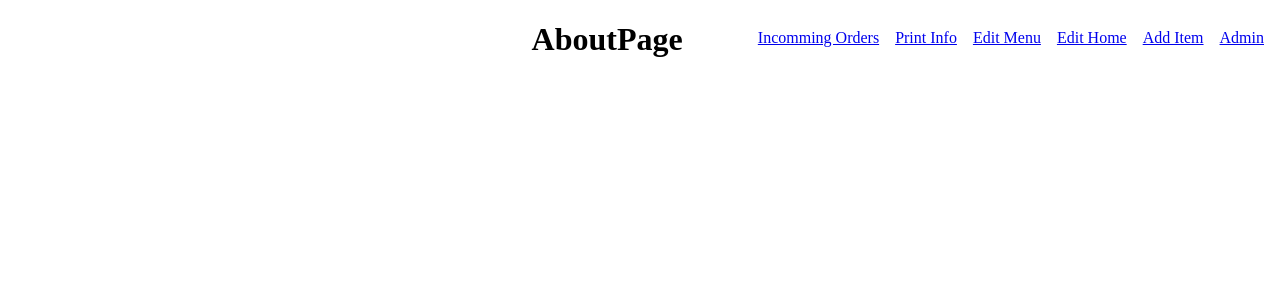
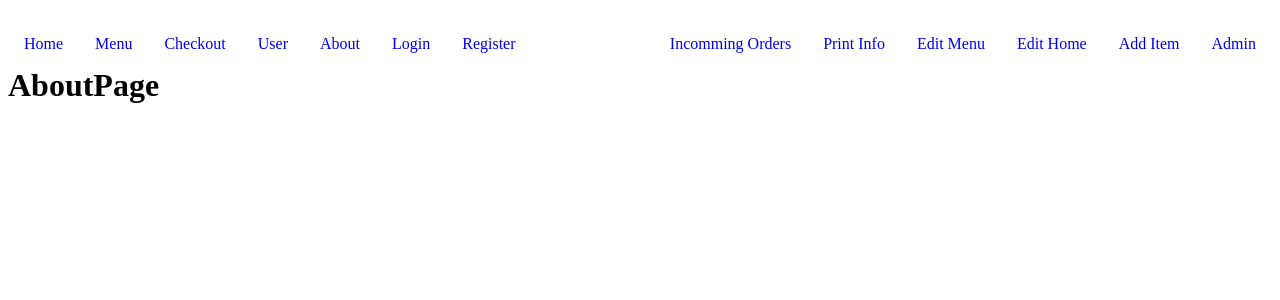
Before and after one commit to mariusfranzen/pizza_project, a React (Create React App) app in the folder frontend/: page /about in a window 1280 px wide. Shown: the top 300 px of the page. Built offline with nearby package versions, Linux system fonts and the light colour scheme.

Commit message:
fixed navbar

```diff
--- a/frontend/package.json
+++ b/frontend/package.json
@@ -16,6 +16,7 @@
   "scripts": {
     "start": "react-scripts start",
     "build": "react-scripts build",
+    "run-production-server": "serve -s build",
     "test": "react-scripts test",
     "eject": "react-scripts eject",
     "check-dependencies": "ncu",
--- a/frontend/public/stylesheets/style.css
+++ b/frontend/public/stylesheets/style.css
@@ -4,20 +4,15 @@
   margin: 0;
   padding: 0;
   overflow: hidden;
-  background-color: #333;
 }
 .publicNav li {
   float: left;
 }
 .publicNav li a {
   display: block;
-  color: white;
   text-align: center;
   padding: 14px 16px;
   text-decoration: none;
-}
-.publicNav li a :hover {
-  background-color: #111;
 }
 .publicNav a {
   display: block;
@@ -33,6 +28,12 @@
 }
 .adminNav li {
   float: right;
+}
+.adminNav li a {
+  display: block;
+  text-align: center;
+  padding: 14px 16px;
+  text-decoration: none;
 }
 .adminNav a {
   display: block;
--- a/frontend/src/scss/navbar.scss
+++ b/frontend/src/scss/navbar.scss
@@ -4,19 +4,14 @@
     margin: 0;
     padding: 0;
     overflow: hidden;
-    background-color: #333;
 
     li {
         float: left;
         a {
             display: block;
-            color: white;
             text-align: center;
             padding: 14px 16px;
             text-decoration: none;
-            :hover {
-                background-color: #111;
-            }
         }
     }
 
@@ -35,6 +30,12 @@
 
     li {
         float: right;
+        a {
+            display: block;
+            text-align: center;
+            padding: 14px 16px;
+            text-decoration: none;
+        }
     }
 
     a {
```
Also changed, not shown: 1 other file (tests, documents, lock files or other folders).
